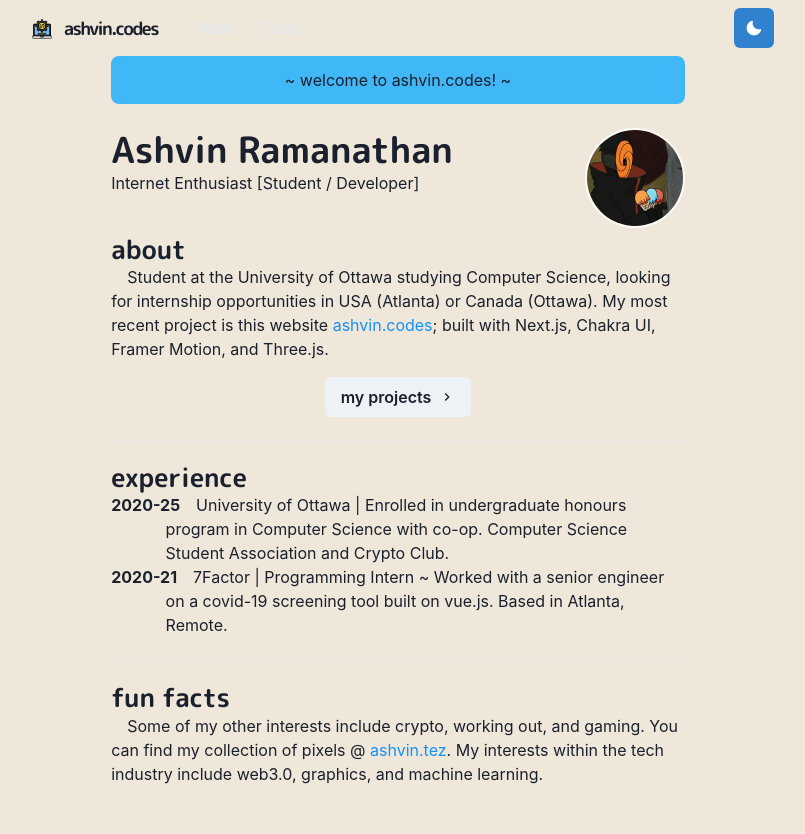
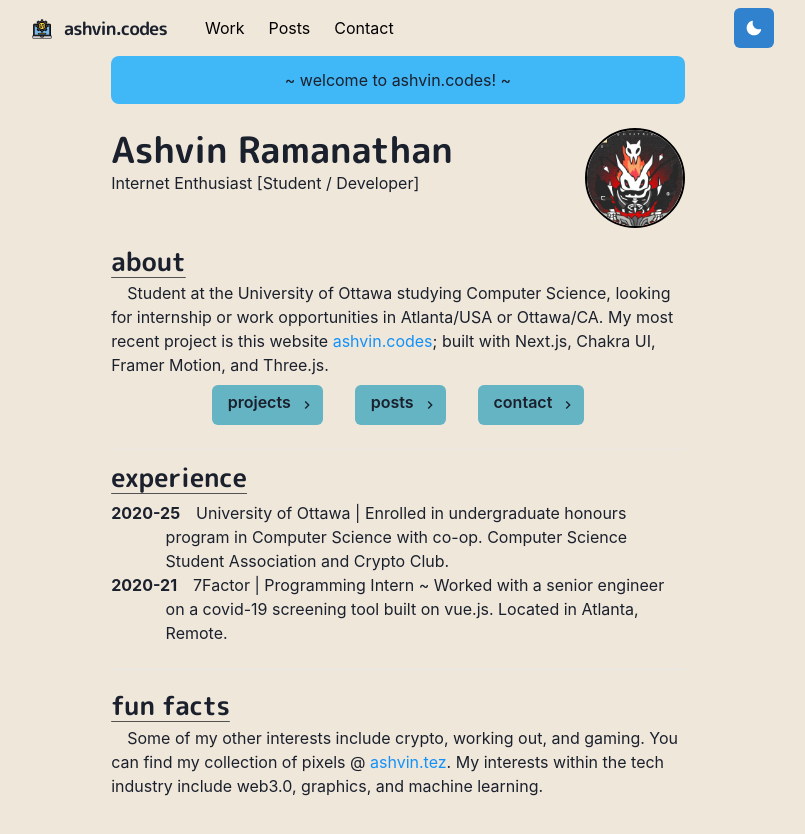
Before and after one commit to shvin/ashvin.codes, a Next.js app: page / in a window 1280 px wide. Shown: the top 834 px of the page, without its empty margins (242-1047 px from the left). Built offline with nearby package versions, Linux system fonts and the light colour scheme.

Commit message:
fixed navbar bugs // color customization

```diff
--- a/components/navbar.js
+++ b/components/navbar.js
@@ -19,13 +19,19 @@ import ThemeToggleButton from './theme-toggle-button'
 
 const LinkItem = ({ href, children, path }) => {
     const active = path === href
-    const inactiveColor = useColorModeValue('gray.200', 'whiteAlpha.900')
+    const inactiveColor = useColorModeValue('black', 'white')
+    const hoverColor = useColorModeValue('#52a6eb', '#946bfa')
+    const activeColor = useColorModeValue('black', 'white')
+
     return (
         <NextLink href={href}>
             <Link
+            px={2}
+            py={1}
+            rounded={"lg"}
             p={2}
-            bg={active ? 'glassTeal' : undefined}
-            color={active ? '#202023' : inactiveColor}
+            bg={active ? hoverColor : undefined}
+            color={active ? activeColor : inactiveColor}
             >
                 {children}
             </Link>
@@ -40,7 +46,7 @@ const Navbar = props => {
         position="fixed"
         as="nav"
         w="100%"
-        bg={useColorModeValue('#f0e7db', '20202380')}
+        bg={useColorModeValue('#f0e7db', '#202023')}
         style={{backdropFilter: 'blur(10px)'}}
         zIndex={1}
         {...props}
@@ -53,7 +59,7 @@ const Navbar = props => {
             justify="space-between"
             >
                 <Flex align="center" mr={5}>
-                    <Heading as="h1" size="lg" letterSpacing={'tighter'}>
+                    <Heading as="h1" size="lg" letterSpacing={'tight'}>
                         <Logo />
                     </Heading>
                 </Flex>
@@ -65,7 +71,6 @@ const Navbar = props => {
                 alignItems="center"
                 flexGrow={1}
                 mt={{ base: 4, nmd: 0 }}
-                textColor={useColorModeValue('#ffffff', '#000000')}
                 >
                     <LinkItem href="/work" path={path}>
                         Work
@@ -73,26 +78,34 @@ const Navbar = props => {
                     <LinkItem href="/posts" path={path}>
                         Posts
                     </LinkItem>
+                    <LinkItem href="/contact" path={path}>
+                        Contact
+                    </LinkItem>
                 </Stack>
 
                 <Box flex={1} align="right">
                     <ThemeToggleButton />
-                    <Box ml={2} display={{base: 'inline-block', md: 'none'}}>
+                    <Box ml={1} display={{base: 'inline-block', md: 'none'}}>
                       <Menu>
                         <MenuButton as={IconButton}
                         icon={<HamburgerIcon />}
                         variant="outline"
                         aria-label="Options"
                         />
-                        <MenuList>
+                        <MenuList
+                        bg={useColorModeValue('#f0e7db', '#202023')}
+                        >
                             <NextLink href="/" passHref>
-                                <MenuItem as={Link}>About</MenuItem>
+                                <MenuItem as={Link}>Home</MenuItem>
                             </NextLink>
                             <NextLink href="/work" passHref>
                                 <MenuItem as={Link}>Work</MenuItem>
                             </NextLink>
                             <NextLink href="/posts" passHref>
                                 <MenuItem as={Link}>Posts</MenuItem>
+                            </NextLink>
+                            <NextLink href="/contact" passHref>
+                                <MenuItem as={Link}>Contact</MenuItem>
                             </NextLink>
                         </MenuList>
                       </Menu>
--- a/lib/theme.js
+++ b/lib/theme.js
@@ -1,4 +1,3 @@
-import { TriangleUpIcon } from "@chakra-ui/icons";
 import { extendTheme } from "@chakra-ui/react";
 import { mode } from '@chakra-ui/theme-tools'
 
@@ -13,12 +12,12 @@ const styles = {
 const components = {
     Heading: {
         variants: {
-            'secction-title': {
+            'section-title': {
                 textDecoration: 'underline',
                 fontSize: 20,
                 textUnderlineOffset: 6,
                 textDecorationColor: '#525252',
-                textDecorationThickness: 4,
+                textDecorationThickness: 1,
                 marginTop: 3,
                 marginBottom: 4
             }
@@ -36,20 +35,16 @@ const fonts = {
     heading: "'M PLUS Rounded 1c'"
 }
 
-const colors = {
-    glassTeal: '#88ccca'
-}
 
 const config = {
     initialColorMode: 'dark',
-    useSystemColorMode: TriangleUpIcon
+    useSystemColorMode: true,
 }
 
 const theme = extendTheme({
     config,
     styles,
     components,
-    colors,
     fonts
 })
 
--- a/pages/index.js
+++ b/pages/index.js
@@ -6,7 +6,8 @@ import {
     Image,
     Link,
     useColorModeValue,
-    Divider
+    Divider,
+    HStack
 } from '@chakra-ui/react'
 import { ChevronRightIcon } from '@chakra-ui/icons'
 import Layout from '../components/layouts/article'
@@ -43,25 +44,25 @@ const Page = () => {
                     align="center"
                     >
                         <Image
-                        borderColor="whiteAlpha.800"
+                        borderColor={useColorModeValue('black','white')}
                         borderWidth={2}
                         borderStyle="solid"
                         maxWidth="100px"
                         display="inline-block"
                         borderRadius="full"
-                        src="/images/ashvin.jpg"
+                        src="/images/ashvin.gif"
                         alt="Profile Picture"
                         />
                     </Box>
                 </Box>
 
                 <Section delay={0.1}>
-                    <Heading as="h3" variant="section-title" fontSize={26}>
+                    <Heading as="h3" variant="section-title" fontSize={26} mb={1}>
                         about
                     </Heading>
                     <Para>
-                        Student at the University of Ottawa studying Computer Science, looking for internship
-                        opportunities in USA (Atlanta) or Canada (Ottawa).
+                        Student at the University of Ottawa studying Computer Science, looking for internship or work
+                        opportunities in Atlanta/USA or Ottawa/CA.
                         My most recent project is this website {' '}
                         <NextLink href="/work/ashvincodes">
                             <Link>
@@ -70,18 +71,52 @@ const Page = () => {
                         </NextLink>
                         ; built with Next.js, Chakra UI, Framer Motion, and Three.js.
                     </Para>
-                    <Box align="center" my={4}>
+                    <HStack my={2} spacing={8} justifyContent={"center"}>
                         <NextLink href="/work">
-                            <Button rightIcon={<ChevronRightIcon />} colorSceheme="teal">
-                            my projects
+                            <Button
+                            rightIcon={<ChevronRightIcon />}
+                            bg={useColorModeValue('#64b4c4', '#5e55c9')}
+                            alignItems={"middle"}
+                            py={2}
+                            pl={4}
+                            pr={2}
+                            _hover={{ bg: useColorModeValue('#4f8f9c', '#3f3a7a') }}
+                            >
+                                projects
                             </Button>
                         </NextLink>
-                    </Box>
+                        <NextLink href="/posts">
+                            <Button
+                            rightIcon={<ChevronRightIcon />}
+                            bg={useColorModeValue('#64b4c4', '#5e55c9')}
+                            alignItems={"middle"}
+                            py={2}
+                            pl={4}
+                            pr={2}
+                            _hover={{ bg: useColorModeValue('#4f8f9c', '#3f3a7a') }}
+                            >
+                                posts
+                            </Button>
+                        </NextLink>
+                        <NextLink href="/contact">
+                            <Button
+                            rightIcon={<ChevronRightIcon />}
+                            bg={useColorModeValue('#64b4c4', '#5e55c9')}
+                            alignItems={"middle"}
+                            _hover={{ bg: useColorModeValue('#4f8f9c', '#3f3a7a') }}
+                            py={2}
+                            pl={4}
+                            pr={2}
+                            >
+                                contact
+                            </Button>
+                        </NextLink>
+                    </HStack>
                 </Section>
 
                 <Section delay={0.2}>
-                    <Divider my={5} />
-                    <Heading as="h3" variant="section-title" fontSize={26}>
+                    <Divider my={3} />
+                    <Heading as="h3" variant="section-title" fontSize={26} mb={2}>
                         experience
                     </Heading>
                     <NoteSectionYear>
@@ -90,13 +125,13 @@ const Page = () => {
                     </NoteSectionYear>
                     <NoteSectionYear>
                         <NoteSectionYearYR>2020-21</NoteSectionYearYR>
-                        7Factor | Programming Intern ~ Worked with a senior engineer on a covid-19 screening tool built on vue.js. Based in Atlanta, Remote.
+                        7Factor | Programming Intern ~ Worked with a senior engineer on a covid-19 screening tool built on vue.js. Located in Atlanta, Remote.
                     </NoteSectionYear>
                 </Section>
 
                 <Section delay={0.2}>
                     <Divider my={5} />
-                    <Heading as="h3" variant="section-title" fontSize={26}>
+                    <Heading as="h3" variant="section-title" fontSize={26} mb={1}>
                         fun facts
                     </Heading>
                     <Para>
```
Also changed, not shown: lib/model.js (deleted, +0 -39 lines), public/images/ashvin.gif (added), 1 other file (tests, documents, lock files or other folders).
